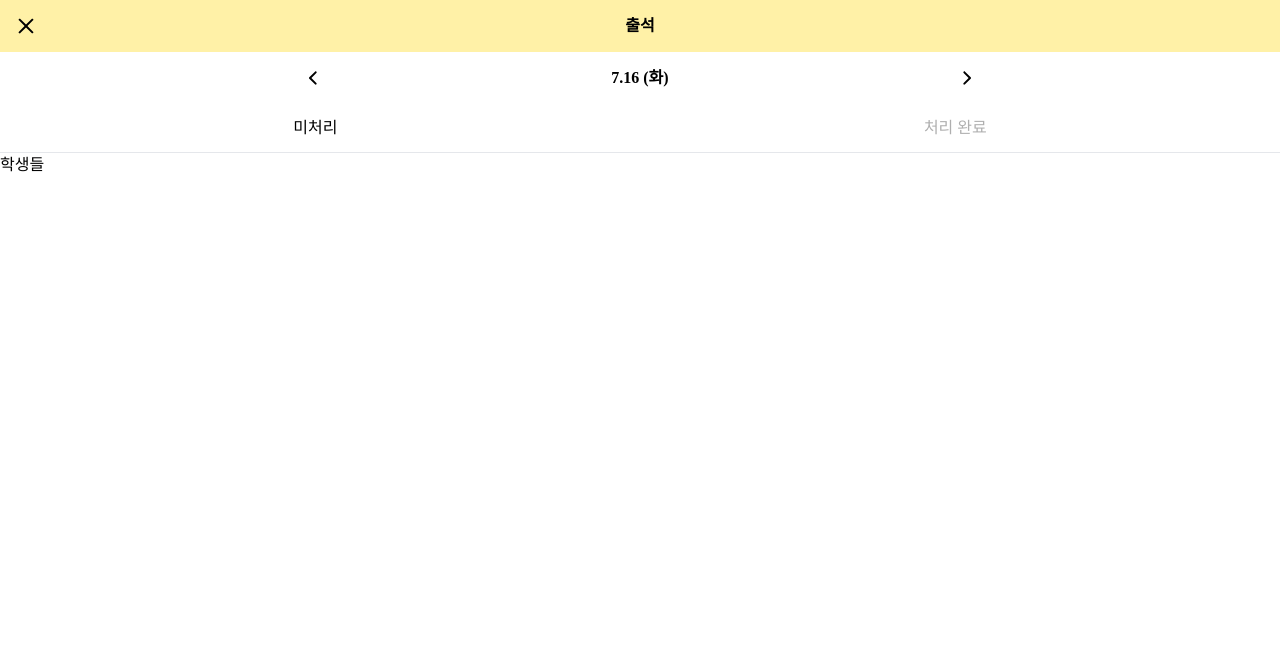
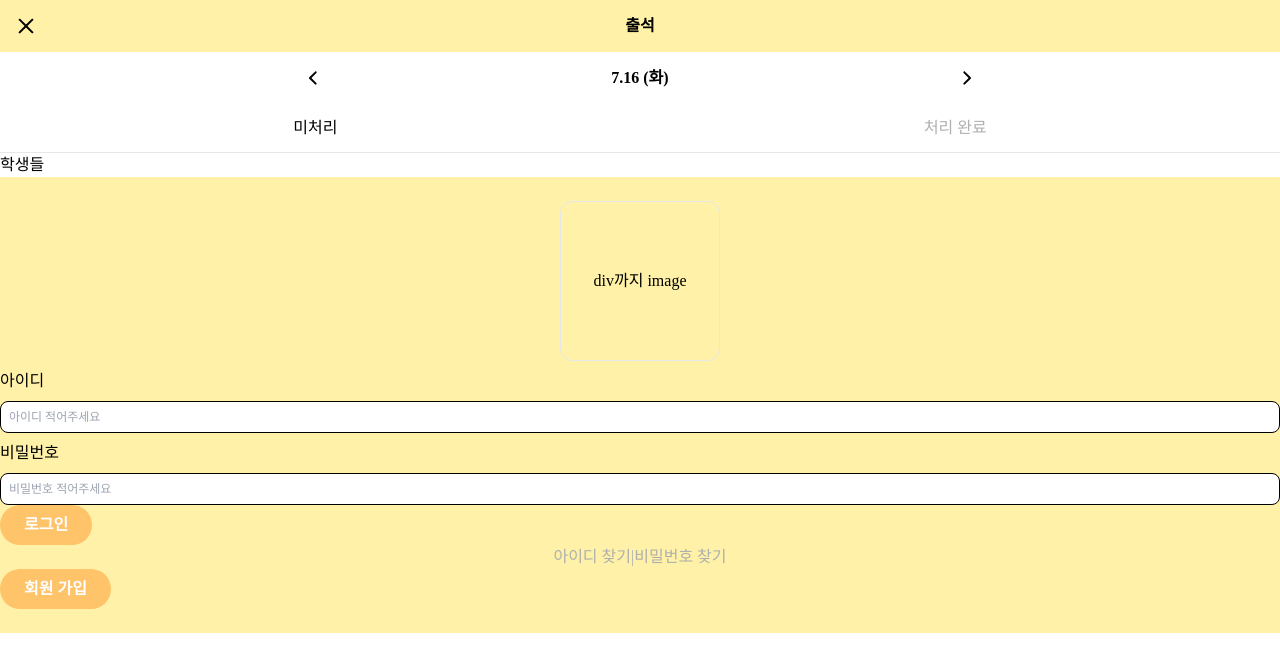
Before and after one commit to allkong/KidWe, a React (Vite) app in the folder front-end/: page /attendance in a window 1280 px wide. Shown: the top 672 px of the page. Built offline with nearby package versions, Linux system fonts and the light colour scheme; a web font is replaced by a local one.

Commit message:
feat : LoginMain page component 배치
- pages : LoginMain

component들만 넣었음, UI와 Router 등과 같은 설정은 다음 commit에서 할 예정

```diff
--- a/front-end/src/App.tsx
+++ b/front-end/src/App.tsx
@@ -1,6 +1,7 @@
 import React from 'react';
 import {BrowserRouter, Routes, Route} from 'react-router-dom';
 import AttentdanceManagement from '@/pages/attendance/AttendanceManagement';
+import LoginMain from '@/pages/Login/LoginMain';
 
 const App: React.FC = () => {
   return (
@@ -15,6 +16,7 @@ const App: React.FC = () => {
           <Route path="/attendance" element={<AttentdanceManagement />}></Route>
         </Routes>
       </BrowserRouter>
+      <LoginMain /> {/* 로그인 안 되어있으면 Login */}
     </div>
   );
 };
--- a/front-end/src/components/atoms/Button/CircleButton.tsx
+++ b/front-end/src/components/atoms/Button/CircleButton.tsx
@@ -1,12 +1,16 @@
 import React from 'react';
 
-interface ButtonProps {
+interface CircleButtonProps {
   label: string;
   date: Date;
   variant?: 'positive' | 'negative';
 }
 
-const Button: React.FC<ButtonProps> = ({label, date, variant = 'positive'}) => {
+const CircleButton: React.FC<CircleButtonProps> = ({
+  label,
+  date,
+  variant = 'positive',
+}) => {
   const baseClass =
     'px-6 py-2 w-28 h-28 flex flex-col justify-center items-center font-bold rounded-full text-base';
   const variantClass =
@@ -20,4 +24,4 @@ const Button: React.FC<ButtonProps> = ({label, date, variant = 'positive'}) => {
   );
 };
 
-export default Button;
+export default CircleButton;
--- /dev/null
+++ b/front-end/src/pages/Login/LoginMain.tsx
@@ -0,0 +1,26 @@
+import React from 'react';
+import LabelInput from '@/components/atoms/Input/LabelInput';
+import Button from '@/components/atoms/Button/Button';
+
+const LoginMain: React.FC = () => {
+  return (
+    <div className="py-6 bg-secondary h-full">
+      <div className="flex items-center justify-center ">
+        <div className="w-40 h-40 flex items-center justify-center border rounded-xl">
+          <p>div까지 image</p>
+        </div>
+      </div>
+      <LabelInput label="아이디" value="아이디 적어주세요" />
+      <LabelInput label="비밀번호" value="비밀번호 적어주세요" />
+      <Button label="로그인" />
+      <div className="flex flex-row items-center justify-center text-gray-200">
+        <p>아이디 찾기</p>
+        <p>|</p>
+        <p>비밀번호 찾기</p>
+      </div>
+      <Button label="회원 가입" />
+    </div>
+  );
+};
+
+export default LoginMain;
```
Also changed, not shown: 1 other file (tests, documents, lock files or other folders).
